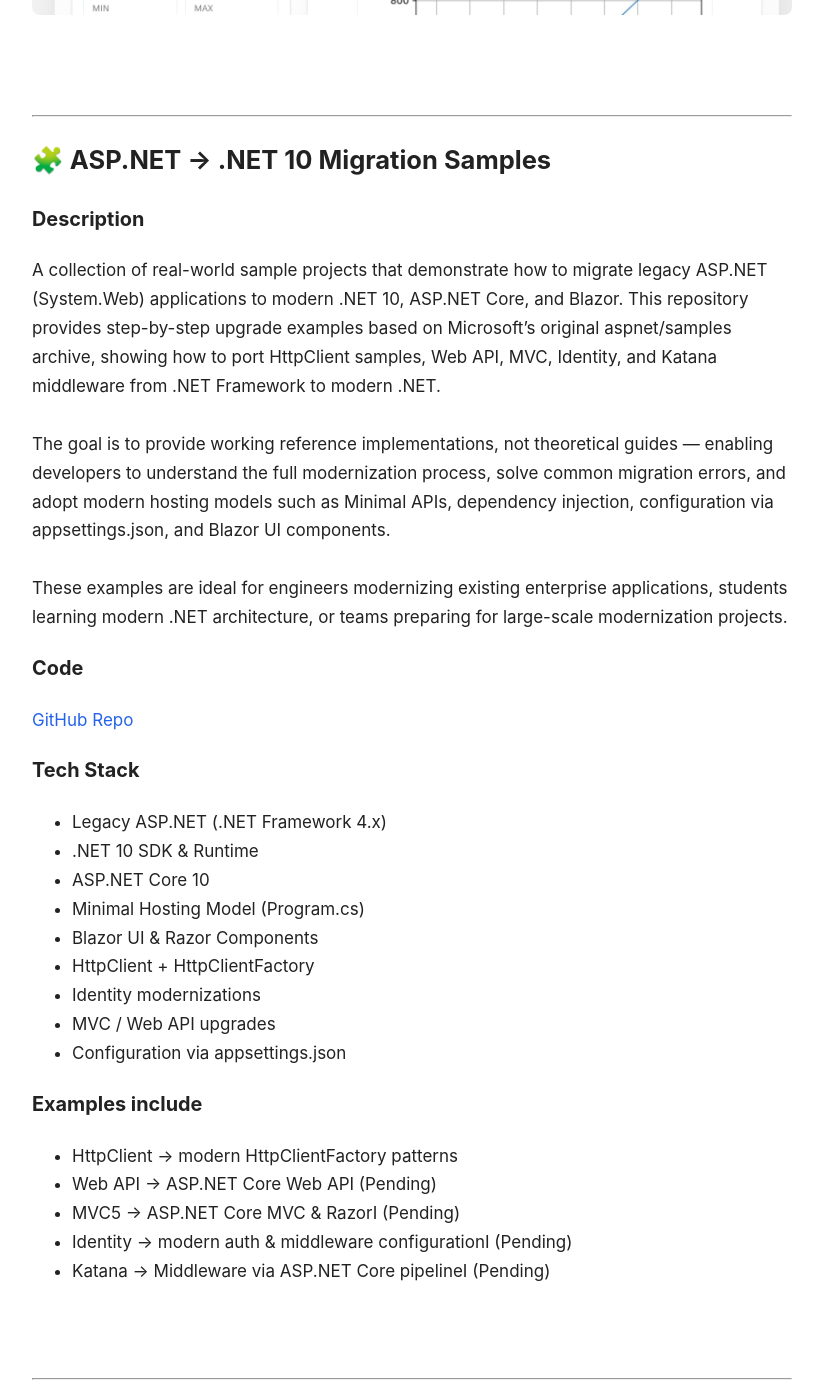
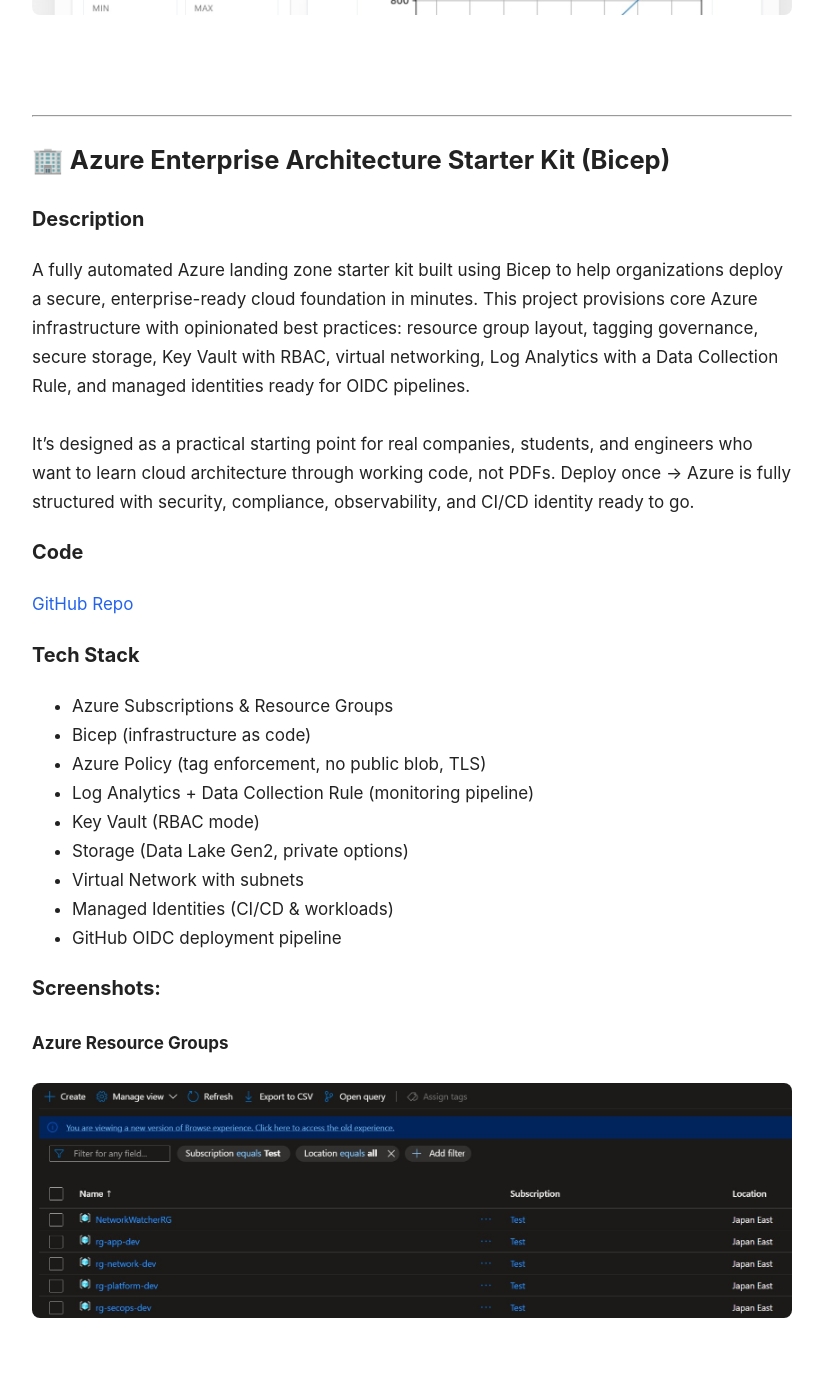
Before and after one commit to swallace100/swallace100.github.io, a Jekyll site: the page built from index.md, in a window 1280 px wide and 1400 px high, scrolled down 2324 px. Shown: the whole window, without its empty margins (228-1051 px from the left). Built offline with Jekyll 4.4.1, drawn with Linux system fonts in a browser that asks for light colours; some of the changed text lies outside the part shown.

Commit message:
fix links

```diff
--- a/index.md
+++ b/index.md
@@ -19,8 +19,8 @@ Welcome. This site showcases a collection of software I’ve built, ranging from
 - [Stats Utility App (Node + React + Rust + Python + Docker)](#-stats-utility-app-node--react--rust--python--docker)
 - [Azure Enterprise Architecture Starter Kit (Bicep)](#-azure-enterprise-architecture-starter-kit-bicep)
 - [Custom-trained Phi-3 agents orchestrated with LangChain](#-custom-trained-phi-3-agents-orchestrated-with-langchain)
-- [.NET CI/CD Pipeline using GitHub Actions and Docker Compose](#-.net-ci-cd-pipeline-with-docker--github-actions-and-docker-compose)
-- [ASP.NET → .NET 10 Migration Samples](#-asp.net--.net-10-migration-samples)
+- [.NET CI/CD Pipeline with Docker & GitHub Actions](#-.net-ci-cd-pipeline-with-docker--github-actions)
+- [ASP.NET → .NET 10 Migration Samples](#-asp.net-.net-10-migration-samples)
 - [Seasonal Ramen Chef AI Agent (Ruby + OpenAI)](#-seasonal-ramen-chef-ai-agent-ruby--openai)
 
 ---
@@ -61,40 +61,37 @@ This project highlights:
 
 ---
 
-## 🧩 ASP.NET → .NET 10 Migration Samples
+## 🏢 Azure Enterprise Architecture Starter Kit (Bicep)
 
 ### Description
 
-A collection of real-world sample projects that demonstrate how to migrate legacy ASP.NET (System.Web) applications to modern .NET 10, ASP.NET Core, and Blazor.
-This repository provides step-by-step upgrade examples based on Microsoft’s original aspnet/samples archive, showing how to port HttpClient samples, Web API, MVC, Identity, and Katana middleware from .NET Framework to modern .NET.
+A fully automated Azure landing zone starter kit built using Bicep to help organizations deploy a secure, enterprise-ready cloud foundation in minutes.
+This project provisions core Azure infrastructure with opinionated best practices: resource group layout, tagging governance, secure storage, Key Vault with RBAC, virtual networking, Log Analytics with a Data Collection Rule, and managed identities ready for OIDC pipelines.
 <br/><br/>
-The goal is to provide working reference implementations, not theoretical guides — enabling developers to understand the full modernization process, solve common migration errors, and adopt modern hosting models such as Minimal APIs, dependency injection, configuration via appsettings.json, and Blazor UI components.
-<br/><br/>
-These examples are ideal for engineers modernizing existing enterprise applications, students learning modern .NET architecture, or teams preparing for large-scale modernization projects.
+It’s designed as a practical starting point for real companies, students, and engineers who want to learn cloud architecture through working code, not PDFs.
+Deploy once → Azure is fully structured with security, compliance, observability, and CI/CD identity ready to go.
 
 ### Code
 
-[GitHub Repo](https://github.com/swallace100/aspdotnet-dotnet-upgrade)
+[GitHub Repo](https://github.com/swallace100/azure-enterprise-architecture-starter-kit)
 
 ### Tech Stack
 
-- Legacy ASP.NET (.NET Framework 4.x)
-- .NET 10 SDK & Runtime
-- ASP.NET Core 10
-- Minimal Hosting Model (Program.cs)
-- Blazor UI & Razor Components
-- HttpClient + HttpClientFactory
-- Identity modernizations
-- MVC / Web API upgrades
-- Configuration via appsettings.json
+- Azure Subscriptions & Resource Groups
+- Bicep (infrastructure as code)
+- Azure Policy (tag enforcement, no public blob, TLS)
+- Log Analytics + Data Collection Rule (monitoring pipeline)
+- Key Vault (RBAC mode)
+- Storage (Data Lake Gen2, private options)
+- Virtual Network with subnets
+- Managed Identities (CI/CD & workloads)
+- GitHub OIDC deployment pipeline
 
-### Examples include
+### **Screenshots:**
 
-- HttpClient → modern HttpClientFactory patterns
-- Web API → ASP.NET Core Web API (Pending)
-- MVC5 → ASP.NET Core MVC & RazorI (Pending)
-- Identity → modern auth & middleware configurationI (Pending)
-- Katana → Middleware via ASP.NET Core pipelineI (Pending)
+#### Azure Resource Groups
+
+![Screenshot 1](images/Azure.jpg)
 
 <br/><br/>
 
@@ -165,35 +162,40 @@ The sample API includes endpoints for health checks and simple interactions, and
 
 ---
 
-## 🤖 ChatGPT Powered Twitch Bot with Logging
+## 🧩 ASP.NET → .NET 10 Migration Samples
 
 ### Description
 
-A Twitch chatbot that integrates with OpenAI’s GPT models to keep offline chat entertaining.
-It generates jokes, trivia, nicknames, micro-stories, and AI-generated images using custom prompts, while logging all chat messages by channel and date.
+A collection of real-world sample projects that demonstrate how to migrate legacy ASP.NET (System.Web) applications to modern .NET 10, ASP.NET Core, and Blazor.
+This repository provides step-by-step upgrade examples based on Microsoft’s original aspnet/samples archive, showing how to port HttpClient samples, Web API, MVC, Identity, and Katana middleware from .NET Framework to modern .NET.
 <br/><br/>
-The bot was originally built with TwitchIO 2.x (IRC-based) and has now been fully updated to use Twitch’s modern EventSub WebSocket system, making it future-proof and aligned with Twitch’s recommended architecture.
+The goal is to provide working reference implementations, not theoretical guides — enabling developers to understand the full modernization process, solve common migration errors, and adopt modern hosting models such as Minimal APIs, dependency injection, configuration via appsettings.json, and Blazor UI components.
 <br/><br/>
-This project demonstrates how to blend AI creativity with Twitch interactivity, offering a lively companion when streams are offline.
+These examples are ideal for engineers modernizing existing enterprise applications, students learning modern .NET architecture, or teams preparing for large-scale modernization projects.
 
 ### Code
 
-[GitHub Repo](https://github.com/swallace100/ChatGPT-Powered-Twitch-Bot-With-Logging)
+[GitHub Repo](https://github.com/swallace100/aspdotnet-dotnet-upgrade)
 
 ### Tech Stack
 
-- Python
-- OpenAI API (Chat + Images)
-- Twitch EventSub WebSockets
-- dotenv
-- Requests
-- Web Sockets
+- Legacy ASP.NET (.NET Framework 4.x)
+- .NET 10 SDK & Runtime
+- ASP.NET Core 10
+- Minimal Hosting Model (Program.cs)
+- Blazor UI & Razor Components
+- HttpClient + HttpClientFactory
+- Identity modernizations
+- MVC / Web API upgrades
+- Configuration via appsettings.json
 
-### **Screenshots:**
+### Examples include
 
-#### Chat Responses
-
-<img src="images/Twitch_Chat_Bot.jpg" alt="Twitch Chat Bot" width="400"/>
+- HttpClient → modern HttpClientFactory patterns
+- Web API → ASP.NET Core Web API (Pending)
+- MVC5 → ASP.NET Core MVC & RazorI (Pending)
+- Identity → modern auth & middleware configurationI (Pending)
+- Katana → Middleware via ASP.NET Core pipelineI (Pending)
 
 <br/><br/>
 
```
